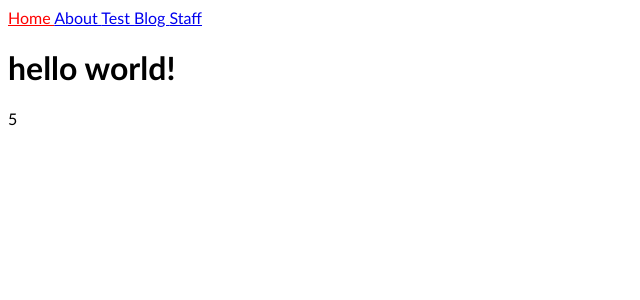
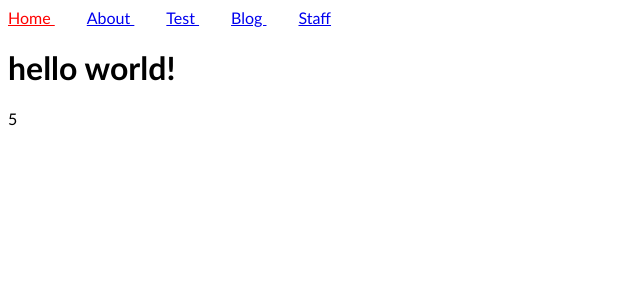
Before and after one commit to ex-jedi/jekyll-project, a Jekyll site: the page built from index.html, in a window 1280 px wide. Shown: the top 300 px of the page, without its empty margins (0-640 px from the left). Built offline with Jekyll 4.4.1, drawn with Linux system fonts in a browser that asks for light colours.

Commit message:
Some styles to nav links

```diff
--- a/_includes/navigation.html
+++ b/_includes/navigation.html
@@ -1,6 +1,6 @@
 <nav>
   {% for item in site.data.navigation %}
-  <a href="{{ item.link }}" {% if page.url==item.link %} class="current-nav-link" {% endif %}>
+  <a href="{{ item.link }}" class="nav-link{% if page.url==item.link %} current-nav-link {% endif %}">
     {{ item.name | capitalize}}
   </a>
   {% endfor %}
--- a/_sass/main.scss
+++ b/_sass/main.scss
@@ -1,5 +1,9 @@
 body {
   font-family: 'Gill Sans', 'Gill Sans MT', Calibri, 'Trebuchet MS', sans-serif;
+}
+
+.nav-link:not(:last-of-type) {
+  padding-right: 2rem;
 }
 
 .current-nav-link {
```
